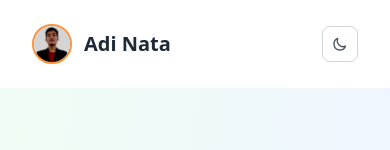
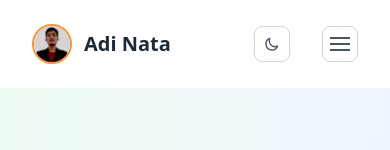
Before and after one commit to adinata15/personal-portfolio, a Next.js app: page / in a window 390 px wide. Shown: the top 150 px of the page. Built offline with nearby package versions, Linux system fonts and the light colour scheme.

Commit message:
Add menu for small screen

```diff
--- /dev/null
+++ b/components/hamburger_menu.tsx
@@ -0,0 +1,18 @@
+'use client';
+
+import { Dispatch, SetStateAction } from 'react';
+
+export function HamburgerMenu({ setExpanded }: { setExpanded: Dispatch<SetStateAction<boolean>> }) {
+    return (
+        <div className="w-full">
+            <section
+                onClick={() => setExpanded((prev: boolean) => !prev)}
+                className="w-9 h-9 flex-col justify-center content-center rounded-lg border border-gray-300 dark:border-gray-600 hover:bg-gray-100 dark:hover:bg-gray-800 space-y-1"
+            >
+                <span className="block justify-self-center h-0.5 w-5 bg-gray-600"></span>
+                <span className="block justify-self-center h-0.5 w-5 bg-gray-600"></span>
+                <span className="block justify-self-center h-0.5 w-5 bg-gray-600"></span>
+            </section>
+        </div>
+    );
+}
--- a/components/navbar.tsx
+++ b/components/navbar.tsx
@@ -3,10 +3,33 @@
 import { ThemeToggle } from '@/components/theme-toggle';
 import Image from 'next/image';
 import Link from 'next/link';
+import { HamburgerMenu } from './hamburger_menu';
+import { useState } from 'react';
+
+const pages = [
+    {
+        name: 'Home',
+        link: '/',
+    },
+    {
+        name: 'Experience',
+        link: '/experiences',
+    },
+    {
+        name: 'Project',
+        link: '/projects',
+    },
+    {
+        name: 'Resume',
+        link: '/resume',
+    },
+];
 
 export function NavBar() {
+    const [isExpanded, setExpanded] = useState(false);
     return (
-        <nav className="py-6 px-8 flex justify-between items-center backdrop-blur-sm bg-white/70 dark:bg-gray-900/70">
+        <nav className="flex-col backdrop-blur-sm bg-white/70 dark:bg-gray-900/70">
+            <section className="py-6 px-8 flex justify-between items-center">
                 <Link href="/" className="flex items-center space-x-3">
                     <div className="w-10 h-10 bg-orange-300 rounded-full flex items-center justify-center border-2 border-orange-400 overflow-hidden">
                         <Image
@@ -22,33 +45,41 @@ export function NavBar() {
                 </Link>
                 <div className="flex items-center space-x-8">
                     <div className="hidden md:flex space-x-8">
+                        {pages.map((page) => {
+                            return (
                                 <Link
-                        href="/"
+                                    href={page.link}
                                     className="text-gray-600 dark:text-gray-300 hover:text-green-600 dark:hover:text-green-400 transition-colors"
                                 >
-                        Home
+                                    {page.name}
                                 </Link>
-                    <Link
-                        href="/experiences"
-                        className="text-gray-600 dark:text-gray-300 hover:text-green-600 dark:hover:text-green-400 transition-colors"
-                    >
-                        Experience
-                    </Link>
-                    <Link
-                        href="/projects"
-                        className="text-gray-600 dark:text-gray-300 hover:text-green-600 dark:hover:text-green-400 transition-colors"
-                    >
-                        Project
-                    </Link>
-                    <Link
-                        href="/resume"
-                        className="text-gray-600 dark:text-gray-300 hover:text-green-600 dark:hover:text-green-400 transition-colors"
-                    >
-                        Resume
-                    </Link>
+                            );
+                        })}
                     </div>
                     <ThemeToggle />
+                    <div className="md:hidden">
+                        <HamburgerMenu setExpanded={setExpanded} />
                     </div>
+                </div>
+            </section>
+            <ul
+                className={
+                    isExpanded ? 'flex flex-col w-full content-center justify-center' : 'hidden'
+                }
+            >
+                {pages.map((page) => {
+                    return (
+                        <li key={`${page.name}`} className="w-full flex">
+                            <Link
+                                className="w-full content-center text-center border-gray-400 m-1 h-10 rounded dark:border-gray-600 hover:bg-gray-100 dark:hover:bg-gray-800"
+                                href={page.link}
+                            >
+                                {page.name}
+                            </Link>
+                        </li>
+                    );
+                })}
+            </ul>
         </nav>
     );
 }
```
Lines whose indentation alone changed are shown as unchanged.
